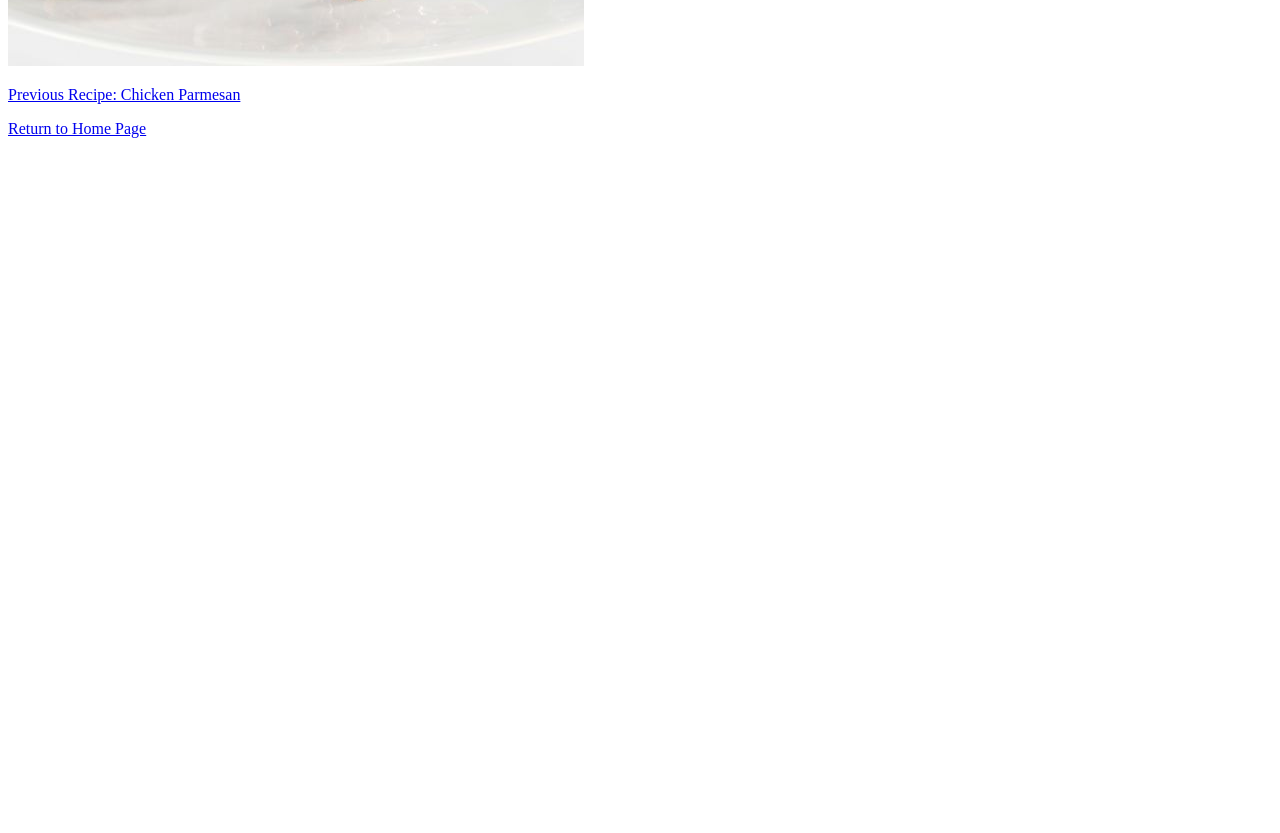
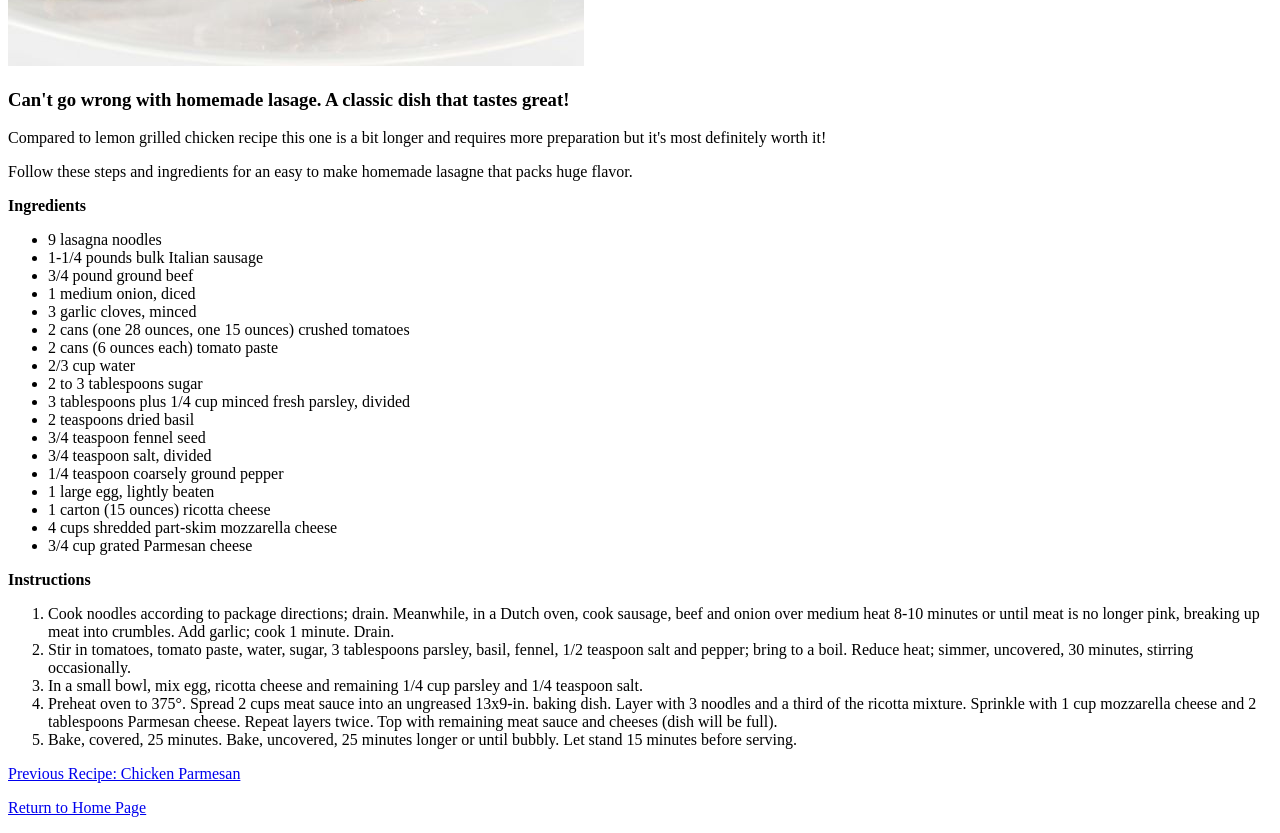
Before and after one commit to DRCSD/odin-recipes, a plain HTML site: page recipes/lasagne.html in a window 1280 px wide. Shown: the part 446-1279 px from the top of the page. Before the commit the page ends 800 px from the top, so only its background shows below. Drawn offline with Linux system fonts and the light colour scheme.

Commit message:
Added ingredients/instructions with list functions

```diff
--- a/recipes/lasagne.html
+++ b/recipes/lasagne.html
@@ -8,7 +8,41 @@
 </head>
 <body>
     <h1>Lasagne</h1>
-    <img src="../images/lasagne.jpg" alt="Delicious lasagne this dish right here goes crazy">
+    <img src="../images/lasagne.jpg" alt="Delicious lasagne, this dish right here goes crazy">
+    <h3>Can't go wrong with homemade lasage. A classic dish that tastes great!</h3>
+    <p>Compared to lemon grilled chicken recipe this one is a bit longer and requires more preparation but it's most definitely worth it!</p>
+    <p>Follow these steps and ingredients for an easy to make homemade lasagne that packs huge flavor.</p>
+
+    <p><strong>Ingredients</strong></p>
+    <ul>
+        <li>9 lasagna noodles</li>
+        <li>1-1/4 pounds bulk Italian sausage</li>
+        <li>3/4 pound ground beef</li>
+        <li>1 medium onion, diced</li>
+        <li>3 garlic cloves, minced</li>
+        <li>2 cans (one 28 ounces, one 15 ounces) crushed tomatoes</li>
+        <li>2 cans (6 ounces each) tomato paste</li>
+        <li>2/3 cup water</li>
+        <li>2 to 3 tablespoons sugar</li>
+        <li>3 tablespoons plus 1/4 cup minced fresh parsley, divided</li>
+        <li>2 teaspoons dried basil</li>
+        <li>3/4 teaspoon fennel seed</li>
+        <li>3/4 teaspoon salt, divided</li>
+        <li>1/4 teaspoon coarsely ground pepper</li>
+        <li>1 large egg, lightly beaten</li>
+        <li>1 carton (15 ounces) ricotta cheese</li>
+        <li>4 cups shredded part-skim mozzarella cheese</li>
+        <li>3/4 cup grated Parmesan cheese</li>
+    </ul>
+
+    <p><strong>Instructions</strong></p>
+    <ol>
+        <li>Cook noodles according to package directions; drain. Meanwhile, in a Dutch oven, cook sausage, beef and onion over medium heat 8-10 minutes or until meat is no longer pink, breaking up meat into crumbles. Add garlic; cook 1 minute. Drain.</li>
+        <li>Stir in tomatoes, tomato paste, water, sugar, 3 tablespoons parsley, basil, fennel, 1/2 teaspoon salt and pepper; bring to a boil. Reduce heat; simmer, uncovered, 30 minutes, stirring occasionally.</li>
+        <li>In a small bowl, mix egg, ricotta cheese and remaining 1/4 cup parsley and 1/4 teaspoon salt.</li>
+        <li>Preheat oven to 375°. Spread 2 cups meat sauce into an ungreased 13x9-in. baking dish. Layer with 3 noodles and a third of the ricotta mixture. Sprinkle with 1 cup mozzarella cheese and 2 tablespoons Parmesan cheese. Repeat layers twice. Top with remaining meat sauce and cheeses (dish will be full).</li>
+        <li>Bake, covered, 25 minutes. Bake, uncovered, 25 minutes longer or until bubbly. Let stand 15 minutes before serving.</li>
+    </ol>
     <p>
         <a href="chicken_parmesan.html">Previous Recipe: Chicken Parmesan</a>
     </p>
```
Also changed, not shown: recipes/chicken_parmesan.html (+24 -1 lines), recipes/lemon_grilled_chicken.html (+27 -1 lines).
